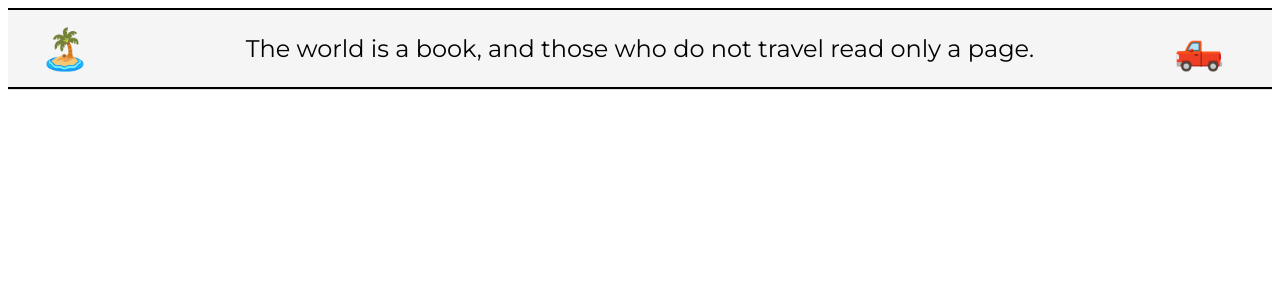
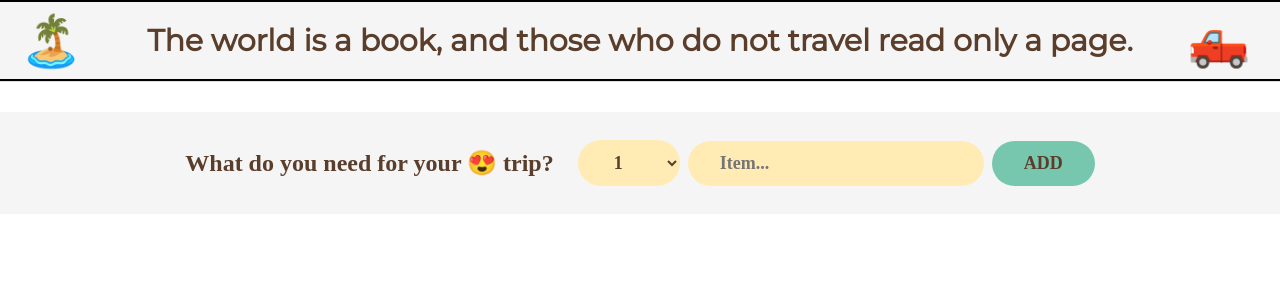
Before and after one commit to rebwar1/Travel-List, a React (Create React App) app in the folder travel-app/: page / in a window 1280 px wide. Shown: the top 300 px of the page. Built offline with nearby package versions, Linux system fonts and the light colour scheme.

Commit message:
add Form component

```diff
--- a/travel-app/src/App.js
+++ b/travel-app/src/App.js
@@ -1,9 +1,18 @@
+import React, { useState } from "react";
 import Header from "./components/Header";
+import Forms from "./components/Forms";
 
 function App() {
+  const [items, setItems] = useState([]);
+
+  function handleAddItems(item) {
+    setItems(items => [...items, item]);
+  }
+  console.log(items);
   return (
     <div className="App">
       <Header />
+      <Forms onAddItems={handleAddItems} />
     </div>
   );
 }
--- /dev/null
+++ b/travel-app/src/components/Forms.js
@@ -0,0 +1,37 @@
+import React, { useState } from "react";
+import "./styles/forms.css";
+
+function Forms({ onAddItems }) {
+  const [backpack, setBackpack] = useState("");
+  const [quantity, setQuantity] = useState(1);
+
+  const handleSubmit = e => {
+    e.preventDefault();
+    const newItem = { backpack, quantity, packed: false, id: Date.now() };
+    onAddItems(newItem);
+    setBackpack("");
+    setQuantity(1);
+  };
+
+  return (
+    <form className="add-form" onSubmit={handleSubmit}>
+      <h3>What do you need for your 😍 trip?</h3>
+      <select value={quantity} onChange={e => setQuantity(+e.target.value)}>
+        {Array.from({ length: 20 }, (_, i) => i + 1).map(num => (
+          <option value={num} key={num}>
+            {num}
+          </option>
+        ))}
+      </select>
+      <input
+        type="text"
+        placeholder="Item..."
+        value={backpack}
+        onChange={e => setBackpack(e.target.value)}
+      />
+      <button type="submit">Add</button>
+    </form>
+  );
+}
+
+export default Forms;
--- a/travel-app/src/components/Header.js
+++ b/travel-app/src/components/Header.js
@@ -4,9 +4,9 @@ function Header() {
   return (
     <div className="header">
       <span className="emoji">🏝️</span>
-      <span className="text">
+      <h2>
         The world is a book, and those who do not travel read only a page.
-      </span>
+      </h2>
       <span className="emoji">🛻</span>
     </div>
   );
--- a/travel-app/src/components/styles/header.css
+++ b/travel-app/src/components/styles/header.css
@@ -7,15 +7,12 @@
   padding: 1rem 2rem;
   background-color: #f5f5f5;
   border-bottom: 1px solid #e0e0e0;
+  margin-bottom: 3rem;
 }
 
 .emoji {
-  font-size: 2.5rem;
+  font-size: 5rem;
   margin-right: 1rem;
-}
-
-.text {
-  font-size: 1.5rem;
 }
 
 @media (max-width: 768px) {
--- /dev/null
+++ b/travel-app/src/components/styles/index.css
@@ -0,0 +1,59 @@
+/* @import url("https://fonts.googleapis.com/css2?family=Monoton&family=Quicksand:wght@500;700&display=swap"); */
+
+* {
+  margin: 0;
+  padding: 0;
+  box-sizing: border-box;
+}
+
+html {
+  font-size: 62.5%;
+}
+
+body {
+  font-size: 2.4rem;
+  font-family: sans-serif;
+  color: #5a3e2b;
+  font-family: "Quicksand";
+  font-weight: 500;
+}
+
+.app {
+  width: 100%;
+  height: 100vh;
+  display: grid;
+  grid-template-rows: auto auto 1fr auto;
+}
+
+.add-form {
+  background-color: #f5f5f5;
+  padding: 2.8rem 0;
+  display: flex;
+  align-items: center;
+  justify-content: center;
+  gap: 0.8rem;
+}
+
+h3 {
+  margin-right: 1.6rem;
+  font-size: 2.4rem;
+}
+
+button,
+select,
+input {
+  background-color: #ffebb3;
+  color: #5a3e2b;
+  font-family: inherit;
+  border: none;
+  border-radius: 10rem;
+  padding: 1.2rem 3.2rem;
+  font-weight: 700;
+  font-size: 1.8rem;
+  cursor: pointer;
+}
+
+.add-form button {
+  text-transform: uppercase;
+  background-color: #76c7ad;
+}
--- a/travel-app/src/index.js
+++ b/travel-app/src/index.js
@@ -1,5 +1,7 @@
 import React from "react";
 import ReactDOM from "react-dom/client";
+
+import "./components/styles/index.css";
 
 import App from "./App";
 
```
Also changed, not shown: travel-app/src/components/styles/forms.css (added).
